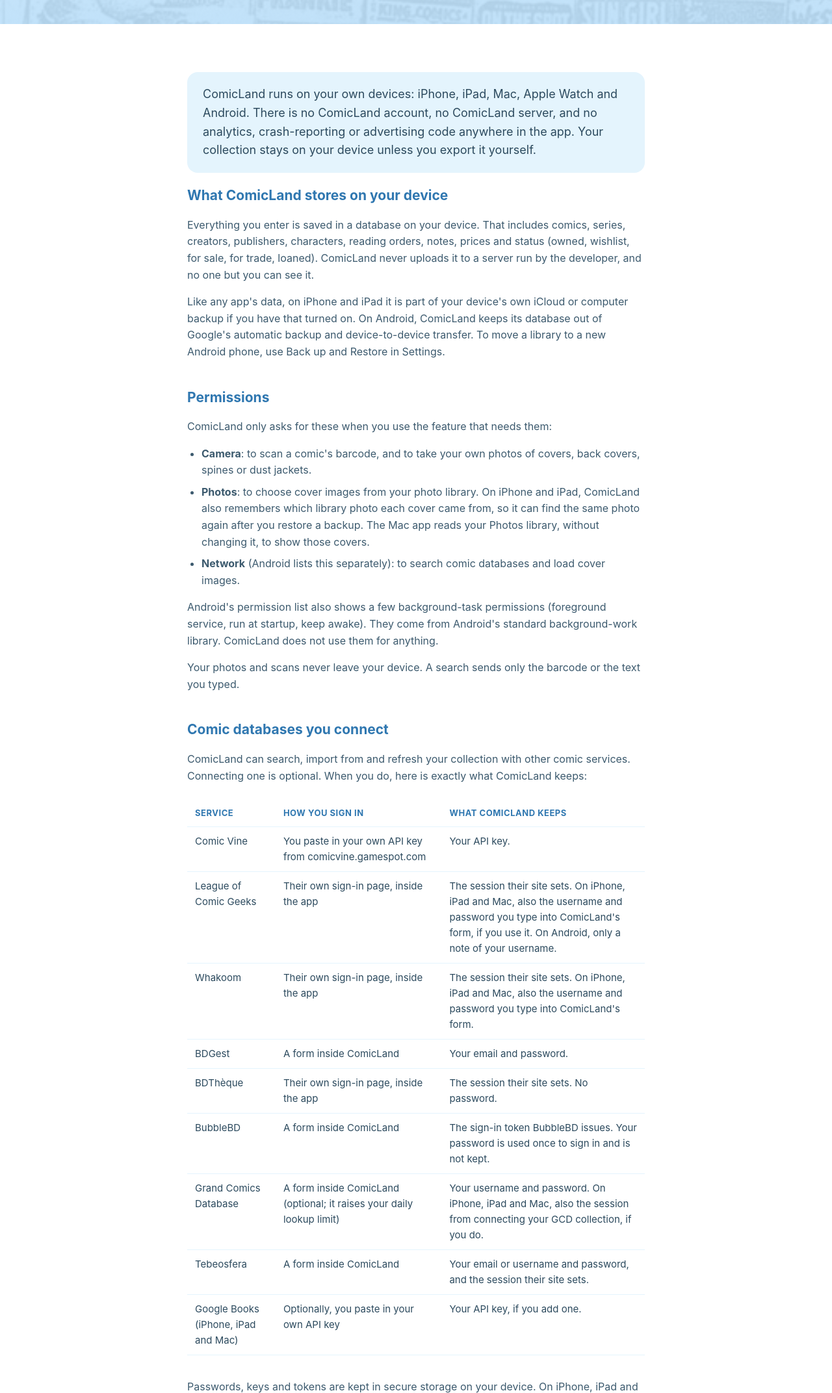
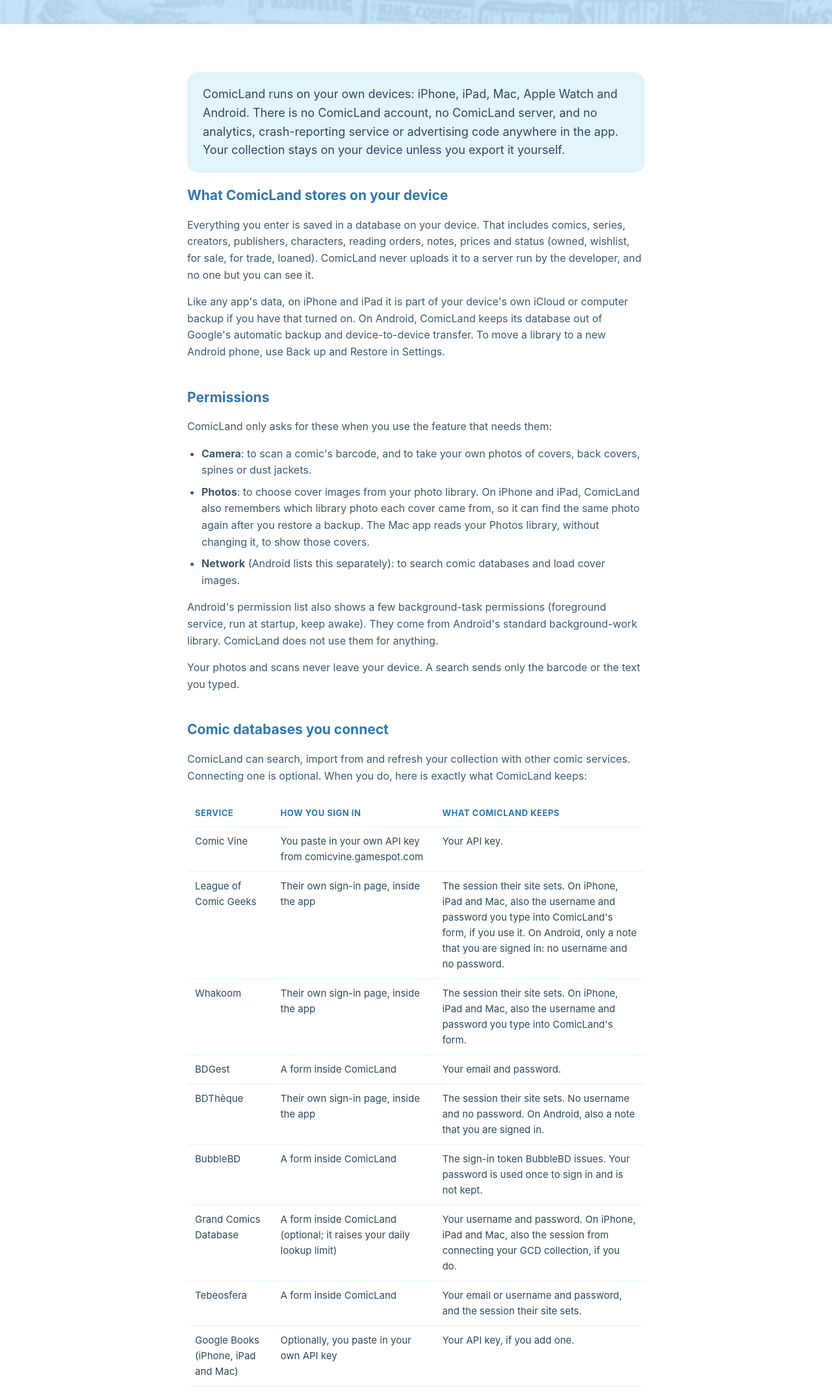
Before and after one commit to comiclandapp/comicland-site, a plain HTML site: page privacy.html in a window 1280 px wide. Shown: the part 264-2408 px from the top of the page at 65% size. Drawn offline with Linux system fonts and the light colour scheme.

Commit message:
Privacy policy: crash log wording; Geeks and BDThèque on   Android

```diff
--- a/privacy.html
+++ b/privacy.html
@@ -194,7 +194,7 @@
   <main>
     <div class="wrap">
 
-      <p class="lede">ComicLand runs on your own devices: iPhone, iPad, Mac, Apple Watch and Android. There is no ComicLand account, no ComicLand server, and no analytics, crash-reporting or advertising code anywhere in the app. Your collection stays on your device unless you export it yourself.</p>
+      <p class="lede">ComicLand runs on your own devices: iPhone, iPad, Mac, Apple Watch and Android. There is no ComicLand account, no ComicLand server, and no analytics, crash-reporting service or advertising code anywhere in the app. Your collection stays on your device unless you export it yourself.</p>
 
       <h2>What ComicLand stores on your device</h2>
       <p>Everything you enter is saved in a database on your device. That includes comics, series, creators, publishers, characters, reading orders, notes, prices and status (owned, wishlist, for sale, for trade, loaned). ComicLand never uploads it to a server run by the developer, and no one but you can see it.</p>
@@ -230,7 +230,7 @@
           <tr>
             <td>League of Comic Geeks</td>
             <td data-label="How you sign in">Their own sign-in page, inside the app</td>
-            <td data-label="What ComicLand keeps">The session their site sets. On iPhone, iPad and Mac, also the username and password you type into ComicLand's form, if you use it. On Android, only a note of your username.</td>
+            <td data-label="What ComicLand keeps">The session their site sets. On iPhone, iPad and Mac, also the username and password you type into ComicLand's form, if you use it. On Android, only a note that you are signed in: no username and no password.</td>
           </tr>
           <tr>
             <td>Whakoom</td>
@@ -245,7 +245,7 @@
           <tr>
             <td>BDThèque</td>
             <td data-label="How you sign in">Their own sign-in page, inside the app</td>
-            <td data-label="What ComicLand keeps">The session their site sets. No password.</td>
+            <td data-label="What ComicLand keeps">The session their site sets. No username and no password. On Android, also a note that you are signed in.</td>
           </tr>
           <tr>
             <td>BubbleBD</td>
@@ -290,7 +290,7 @@
       </ul>
 
       <h2>Analytics, advertising and tracking</h2>
-      <p>ComicLand has no analytics, crash-reporting or advertising code of any kind. On Android it doesn't use Google Play Services either. Nothing about how you use the app is collected or sent to the developer or to anyone else for tracking or advertising.</p>
+      <p>ComicLand has no analytics or advertising code, and no crash-reporting service. On Android, crashes are written to a log on your device that you can read in Settings, and are never sent anywhere. On Android it doesn't use Google Play Services either. Nothing about how you use the app is collected or sent to the developer or to anyone else for tracking or advertising.</p>
 
       <h2>Children's privacy</h2>
       <p>ComicLand is not directed at children and does not knowingly collect personal information from anyone under 13. It has no account system and keeps data on your device, so it collects no personal information from anyone.</p>
```
